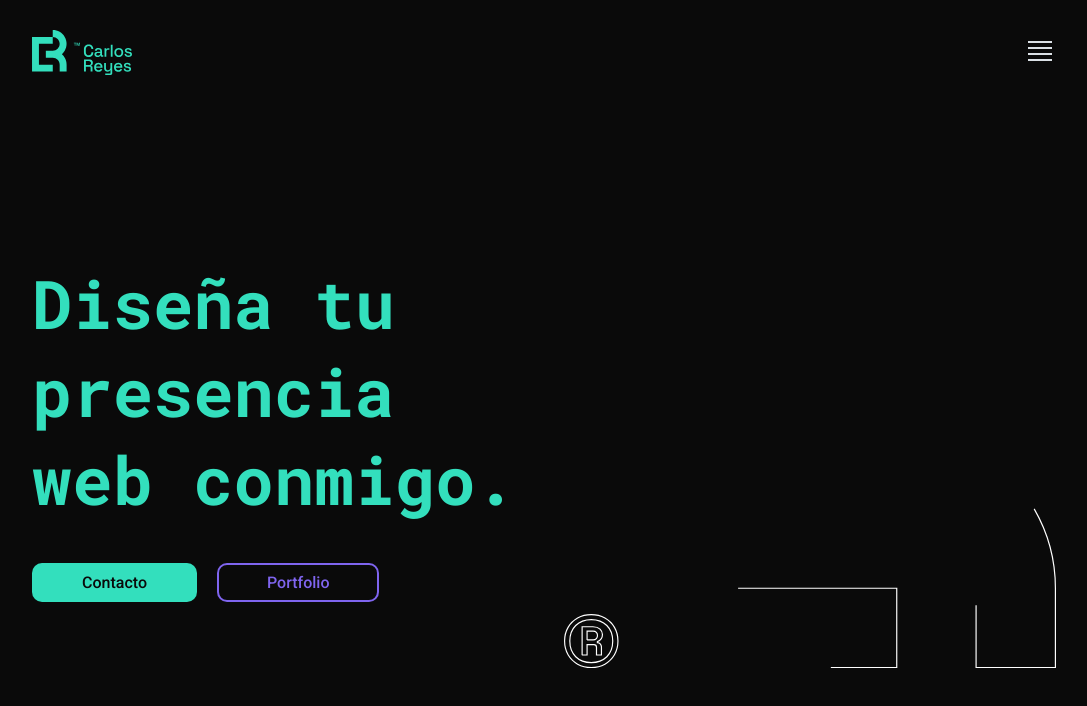
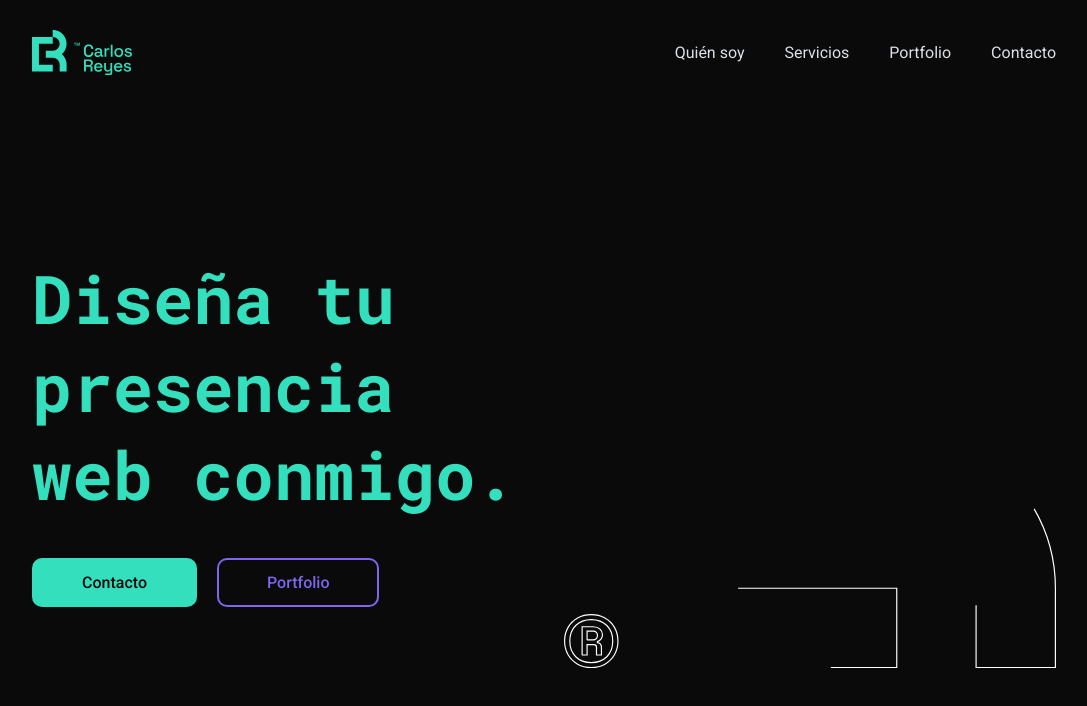
Before and after one commit to carlosreyesweb/carlosreyesweb.com, a React (Vite) app: page / in a window 1280 px wide. Shown: the top 706 px of the page, without its empty margins (96-1183 px from the left). Built offline with nearby package versions, Linux system fonts and the light colour scheme.

Commit message:
reflow header in mobile

```diff
--- a/src/components/button-link/button-link.component.module.css
+++ b/src/components/button-link/button-link.component.module.css
@@ -3,7 +3,7 @@
   max-width: max-content;
   text-align: center;
   text-decoration: none;
-  padding: 10px 50px;
+  padding: 15px 50px;
   border-radius: 10px;
   font-weight: var(--medium);
 }
--- a/src/components/header/header.component.module.css
+++ b/src/components/header/header.component.module.css
@@ -1,10 +1,11 @@
 .container {
+  position: relative;
   min-height: 100vh;
   padding: 100px 10% 40px;
   display: flex;
   flex-flow: column nowrap;
   align-items: center;
-  justify-content: flex-end;
+  justify-content: center;
   gap: 40px;
 }
 
@@ -40,6 +41,9 @@
 }
 
 .outlineLogo {
+  position: absolute;
+  z-index: -1;
+  opacity: 0.3;
   max-width: 350px;
 }
 
@@ -61,6 +65,7 @@
     display: grid;
     grid-template-columns: repeat(2, 1fr);
     grid-template-rows: 1fr;
+    align-items: center;
   }
 
   .title {
@@ -74,6 +79,8 @@
   }
 
   .outlineLogo {
+    position: static;
+    opacity: 1;
     max-width: none;
   }
 }
--- a/src/components/navbar/navbar.component.module.css
+++ b/src/components/navbar/navbar.component.module.css
@@ -23,3 +23,54 @@
   padding: 0;
   margin: 0;
 }
+
+.menu {
+  position: absolute;
+  top: 100%;
+  left: 0;
+  width: 100%;
+  min-height: calc(100vh - 105px);
+  display: none;
+  flex-flow: column nowrap;
+  align-items: center;
+  justify-content: center;
+  gap: 40px;
+  padding: 40px 20px;
+  border-radius: 20px;
+  margin: 0;
+  list-style: none;
+}
+
+.shown {
+  display: flex;
+}
+
+.container,
+.menu {
+  background-color: var(--primary-01);
+}
+
+.link {
+  text-decoration: none;
+  color: inherit;
+}
+
+.link:hover {
+  color: var(--primary-02);
+}
+
+@media screen and (min-width: 768px) {
+  .menuButton {
+    display: none;
+  }
+
+  .menu {
+    position: static;
+    display: flex;
+    flex-flow: row nowrap;
+    align-items: center;
+    justify-content: right;
+    padding: 0;
+    min-height: min-content;
+  }
+}
--- a/src/components/navbar/navbar.component.tsx
+++ b/src/components/navbar/navbar.component.tsx
@@ -1,17 +1,61 @@
+import { useRef } from 'react'
 import logo from '../../assets/logo.svg'
 import menuIcon from '../../assets/menu-icon.svg'
 import styles from './navbar.component.module.css'
 
 interface NavbarProps {}
 export default function Navbar(props: NavbarProps) {
+  const menuRef = useRef<HTMLUListElement>(null)
+  const toggleMenu = () => menuRef.current?.classList.toggle(styles.shown)
+  const closeMenuOnLinkClick = () => {
+    if (innerWidth > 768) return
+    menuRef.current?.classList.remove(styles.shown)
+  }
+
   return (
     <nav className={styles.container}>
       <a href="https://carlosreyesweb.com">
         <img src={logo} alt="Carlos Reyes" className={styles.logo} />
       </a>
-      <button className={styles.menuButton}>
+      <button className={styles.menuButton} onClick={toggleMenu}>
         <img src={menuIcon} alt="Menu" className={styles.menuIcon} />
       </button>
+      <ul ref={menuRef} className={styles.menu}>
+        <li className={styles.menuItem}>
+          <a href="#me" className={styles.link} onClick={closeMenuOnLinkClick}>
+            Quién soy
+          </a>
+        </li>
+        <li className={styles.menuItem}>
+          <a
+            href="#services"
+            className={styles.link}
+            onClick={closeMenuOnLinkClick}
+          >
+            Servicios
+          </a>
+        </li>
+        <li className={styles.menuItem}>
+          <a
+            href="https://behance.net/carlosreyesweb"
+            className={styles.link}
+            target="_blank"
+            rel="noopener noreferrer"
+            onClick={closeMenuOnLinkClick}
+          >
+            Portfolio
+          </a>
+        </li>
+        <li className={styles.menuItem}>
+          <a
+            href="#contact"
+            className={styles.link}
+            onClick={closeMenuOnLinkClick}
+          >
+            Contacto
+          </a>
+        </li>
+      </ul>
     </nav>
   )
 }
--- a/src/index.css
+++ b/src/index.css
@@ -39,3 +39,7 @@ h1 {
 h2 {
   font-weight: 500;
 }
+
+a {
+  color: var(--secondary-01);
+}
```
